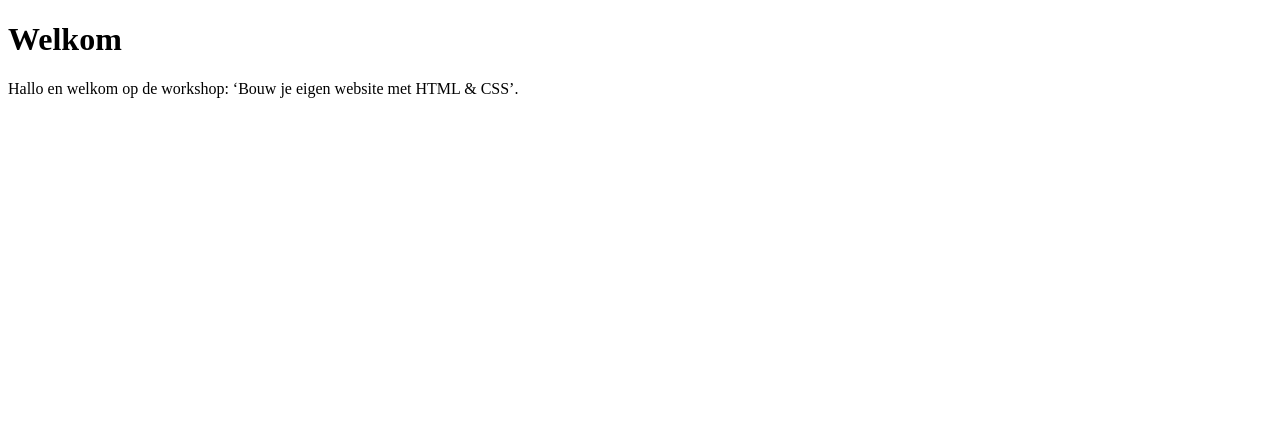
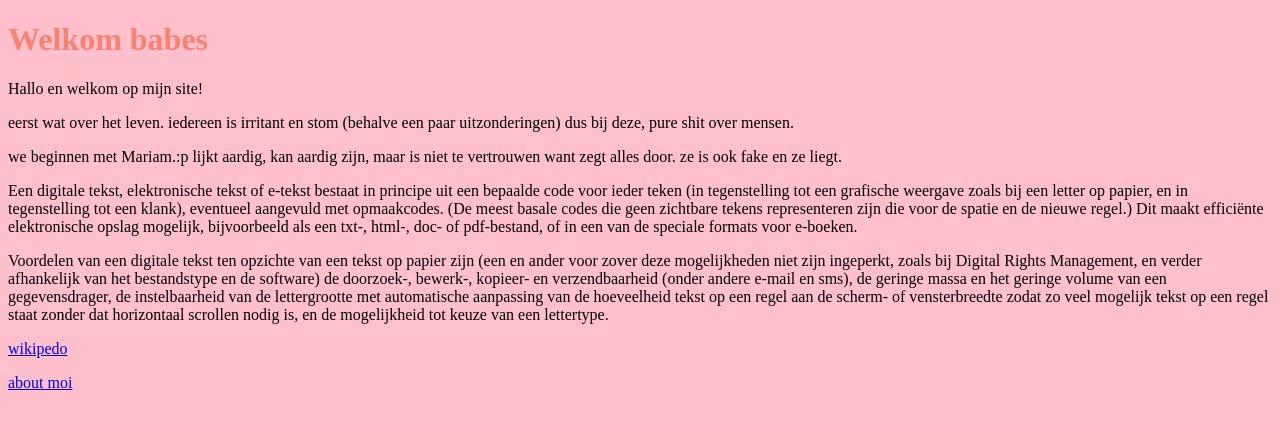
Before and after one commit to Veroniquevw/jemamaa, a plain HTML site: page index.html in a window 1280 px wide. Drawn offline with Linux system fonts and the light colour scheme.

Commit message:
1e versie

```diff
--- a/index.html
+++ b/index.html
@@ -5,12 +5,32 @@
     <meta http-equiv="X-UA-Compatible" content="IE=edge" />
     <meta name="viewport" content="width=device-width, initial-scale=1.0" />
     <title>Welkom | Workshop HTML en CSS</title>
+   <link rel="stylesheet" href="styles.css">
+
   </head>
   <body>
-    <h1>Welkom</h1>
+    <h1>Welkom babes</h1>
     <p>
-      Hallo en welkom op de workshop: ‘Bouw je eigen website met HTML &amp;
-      CSS’.
+      Hallo en welkom op mijn site!
     </p>
+    <P>eerst wat over het leven. iedereen is irritant en stom (behalve een paar uitzonderingen)
+      dus bij deze, pure shit over mensen.
+    </P>
+    <P>
+      we beginnen met Mariam.:p lijkt aardig, kan aardig zijn, maar is niet te vertrouwen want zegt alles door. ze is ook fake en ze liegt.
+    </P>
+    <P>
+      Een digitale tekst, elektronische tekst of e-tekst bestaat in principe uit een bepaalde code voor ieder teken (in tegenstelling tot een grafische weergave zoals bij een letter op papier, en in tegenstelling tot een klank), eventueel aangevuld met opmaakcodes. (De meest basale codes die geen zichtbare tekens representeren zijn die voor de spatie en de nieuwe regel.) Dit maakt efficiënte elektronische opslag mogelijk, bijvoorbeeld als een txt-, html-, doc- of pdf-bestand, of in een van de speciale formats voor e-boeken.
+    </P>
+    <P>
+      Voordelen van een digitale tekst ten opzichte van een tekst op papier zijn (een en ander voor zover deze mogelijkheden niet zijn ingeperkt, zoals bij Digital Rights Management, en verder afhankelijk van het bestandstype en de software) de doorzoek-, bewerk-, kopieer- en verzendbaarheid (onder andere e-mail en sms), de geringe massa en het geringe volume van een gegevensdrager, de instelbaarheid van de lettergrootte met automatische aanpassing van de hoeveelheid tekst op een regel aan de scherm- of vensterbreedte zodat zo veel mogelijk tekst op een regel staat zonder dat horizontaal scrollen nodig is, en de mogelijkheid tot keuze van een lettertype.
+    </P>
+    <P>
+      <a href="https://nl.wikipedia.org/wiki/Tekst"> wikipedo</a>
+    </P>
+    <P>
+<a href="aboeder.html" >about moi</a>
+    </P>
   </body>
+
 </html>
--- /dev/null
+++ b/styles.css
@@ -0,0 +1,12 @@
+html {
+    background-color: pink;
+    text-emphasis-color: black;
+  }
+
+
+    h1 {
+      color: salmon;
+
+      font-size:xx-large;
+
+    }
```
Also changed, not shown: aboeder.html (added, +30 -0 lines).
